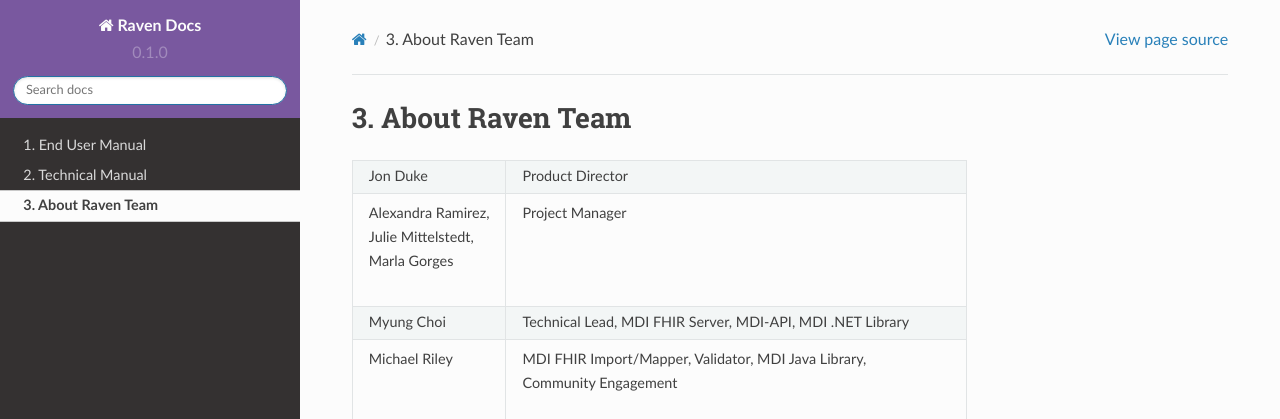
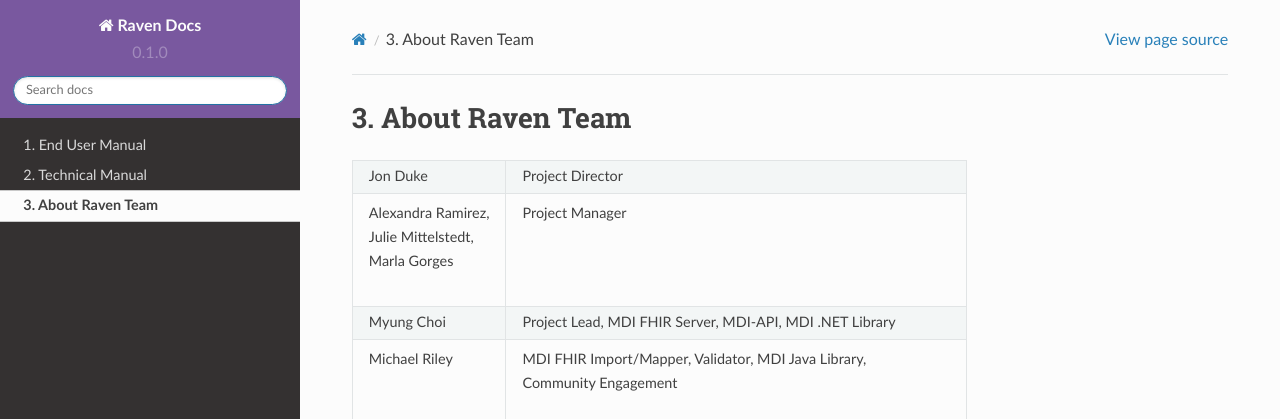
Before and after one commit to MortalityReporting/RavenDocs, a Sphinx documentation site: the page built from docs/source/developmentTeam.rst, in a window 1280 px wide. Shown: the top 419 px of the page. Built offline with Sphinx 7.4.7 and the Read the Docs theme 2.0.0, drawn with Linux system fonts in a browser that asks for light colours.

Commit message:
Update developmentTeam.rst

```diff
--- a/docs/source/developmentTeam.rst
+++ b/docs/source/developmentTeam.rst
@@ -8,7 +8,7 @@ About Raven Team
    :header-rows: 0
 
    * - Jon Duke
-     - Product Director
+     - Project Director
    * - | Alexandra Ramirez,
        | Julie Mittelstedt,
        | Marla Gorges
@@ -16,7 +16,7 @@ About Raven Team
        |
        |
    * - Myung Choi
-     - Technical Lead, MDI FHIR Server, MDI-API, MDI .NET Library
+     - Project Lead, MDI FHIR Server, MDI-API, MDI .NET Library
    * - | Michael Riley
        |
      - | MDI FHIR Import/Mapper, Validator, MDI Java Library,
```
